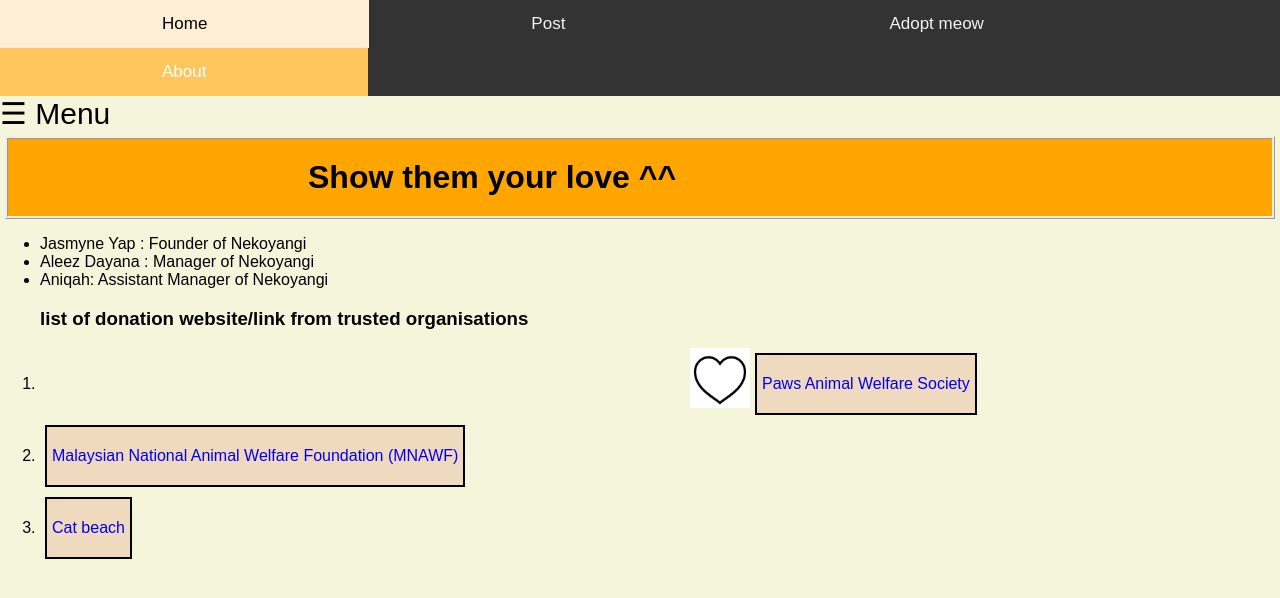
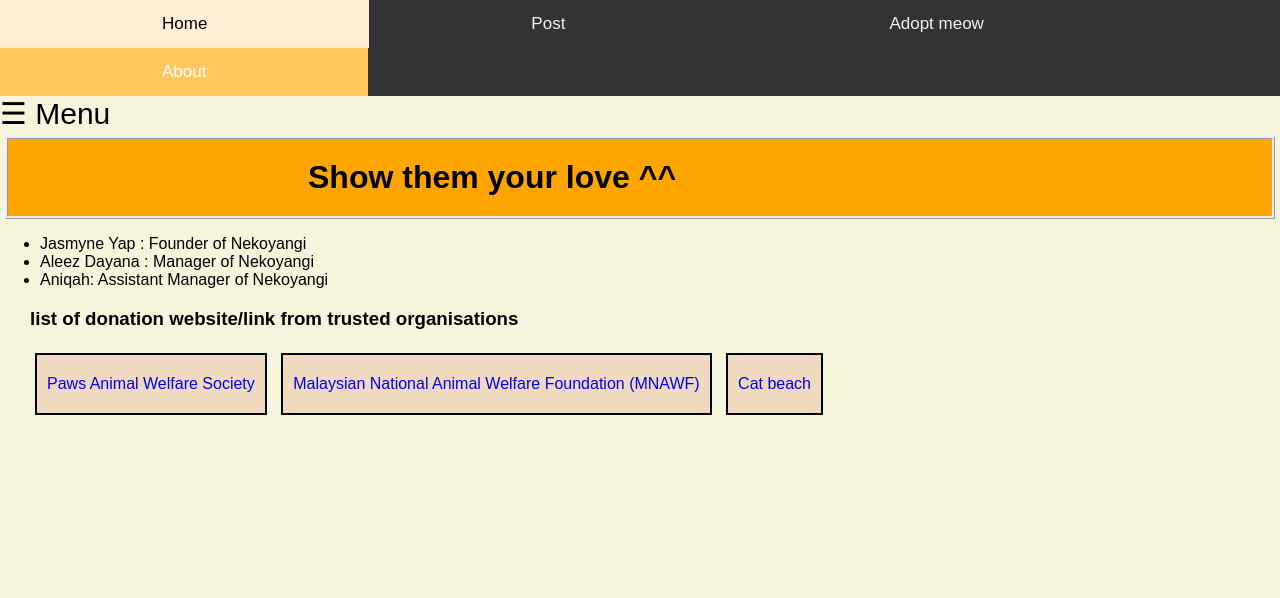
Before and after one commit to JasMyne14/GitExercise-TT2L-06, a Flask app: page /donation in a window 1280 px wide. Shown: the top 598 px of the page. Run offline with Flask 3, Linux system fonts and the light colour scheme.

Commit message:
delete link image

```diff
--- a/home/static/main.css
+++ b/home/static/main.css
@@ -95,13 +95,17 @@ img {
 
 /*Donation page*/
 
+.donate {
+  margin-left: 30px;
+}
+
 .donate a:link {
   background-color: rgb(239, 217, 191);
   text-decoration: none;
   font-family: Arial, Helvetica, sans-serif;
   font-size: medium;
   text-align: center;
-  padding: 20px 5px;
+  padding: 20px 10px;
   border: 2px solid black;
   display: inline-block;
   margin: 5px;
@@ -113,8 +117,8 @@ img {
   border: 2px solid black;
 }
 
-.donate img {
+/*.donate img {
   float:left;
-  width: 60px;;
-  height: 60px;;
+  width: 60px;
+  height: 60px;
 }
--- a/home/templates/donation.html
+++ b/home/templates/donation.html
@@ -44,13 +44,12 @@
         <li>Aleez Dayana : Manager of Nekoyangi </li>
         <li>Aniqah: Assistant Manager of Nekoyangi</li>
     </ul>
-    <ol class="donate">
+    <div class="donate">
         <h3>list of donation website/link from trusted organisations</h3>
-        <li><img src="{{ url_for('static', filename='picture/love.png') }}" alt="pic 1">
-            <a href ="https://www.paws.org.my/donate" target="_blank">Paws Animal Welfare Society</a></li>
-        <li><a href="https://mnawf.org.my/donate/" target="_blank">Malaysian National Animal Welfare Foundation (MNAWF)</a></li>
-        <li><a href="https://catbeachpenang.com/donate/" target="_blank">Cat beach</a></li>
-    </ol>
+        <a href ="https://www.paws.org.my/donate" target="_blank">Paws Animal Welfare Society</a>
+        <a href="https://mnawf.org.my/donate/" target="_blank">Malaysian National Animal Welfare Foundation (MNAWF)</a>
+        <a href="https://catbeachpenang.com/donate/" target="_blank">Cat beach</a>
+    </div>
 
 </body>
 </html>
```
